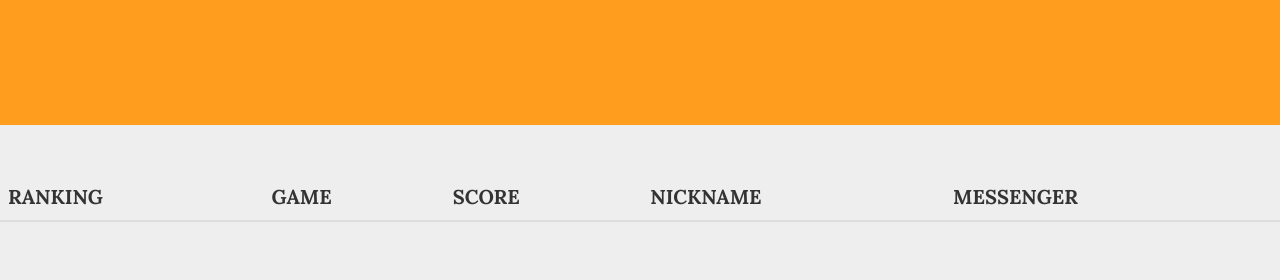
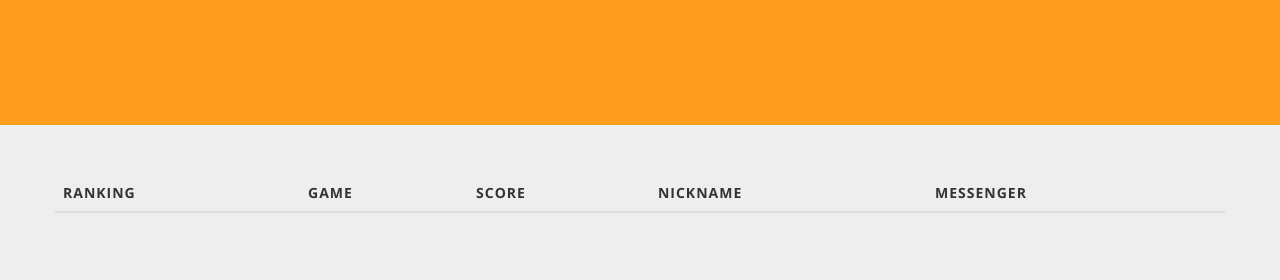
Before and after one commit to a-better/arachne, a website: page client/ranking.html in a window 1280 px wide. Shown: the part 471-751 px from the top of the page. Drawn offline with nearby package versions, Linux system fonts and the light colour scheme.

Commit message:
랭킹테이블 css 수정

```diff
--- a/client/css/clean-blog.css
+++ b/client/css/clean-blog.css
@@ -339,6 +339,15 @@ form .row:first-child .floating-label-form-group {
   border-radius: 0;
   padding: 15px 25px;
 }
+.table{
+  font-family: 'Open Sans', 'Helvetica Neue', Helvetica, Arial, sans-serif;
+  text-transform: uppercase;
+  font-size: 14px;
+  font-weight: 800;
+  letter-spacing: 1px;
+  border-radius: 0;
+  padding: 15px 25px;
+}
 .btn-lg {
   font-size: 16px;
   padding: 25px 35px;
--- a/client/ranking.html
+++ b/client/ranking.html
@@ -15,7 +15,7 @@
     <link rel="stylesheet" href="https://maxcdn.bootstrapcdn.com/bootstrap/3.3.7/css/bootstrap.min.css">
 
     <!-- Theme CSS -->
-    <link href="css/clean-blog.min.css" rel="stylesheet">
+    <link href="css/clean-blog.css" rel="stylesheet">
 
     <!-- Custom Fonts -->
     <link href="vendor/font-awesome/css/font-awesome.min.css" rel="stylesheet" type="text/css">
@@ -96,9 +96,13 @@
                 </div>
             </div>
         </div>
+
     </header>
 
-    <table id="rankingTable" class="table">
+    <section>
+    <div class="container">
+    <div class="row">
+    <table id="rankingTable" class="table" >
           <thead>
             <tr>
               <th>RANKING</th>
@@ -111,7 +115,9 @@
           <tbody id="rankingTableBody">
           </tbody>
         </table>
-
+        </div>
+        </div>
+    </section>
     <!-- Footer -->
     <footer>
         <div class="container">
--- a/server/src/rest/rest.js
+++ b/server/src/rest/rest.js
@@ -89,7 +89,7 @@ Rest.prototype = {
 						if(data["MESSENGER"] && data["MESSENGER"] == result[i].MESSENGER){
 							messengerResult.push(result[i]);
 							if(data["NICKNAME"] && data["NICKNAME"] == result[i].NICKNAME){
-								messengerNicnameResult.push(result[i]);
+								messengerNicknameResult.push(result[i]);
 							}
 						}
 						else{
```
Lines whose indentation alone changed are shown as unchanged.
